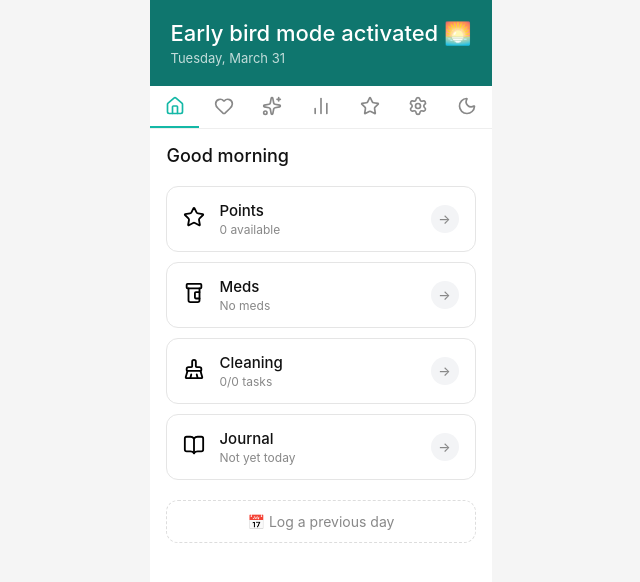
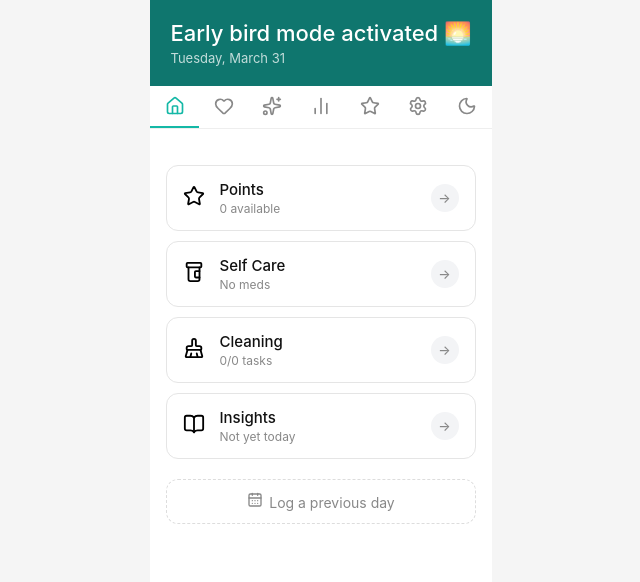
Before and after one commit to Renegade-Sniper/adhd-app, a React (Vite) app: page / in a window 1280 px wide. Shown: the top 582 px of the page, without its empty margins (319-959 px from the left). Built offline with nearby package versions, Linux system fonts and the light colour scheme.

Commit message:
edited Lucide icons

```diff
--- a/src/Home.jsx
+++ b/src/Home.jsx
@@ -1,12 +1,5 @@
 import { useState } from "react"
-import { Flame, PillBottle, BrushCleaning, BookOpen, Star, Check, Clock, Sparkles, Smile, Zap } from "lucide-react"
-
-function getGreeting() {
-  const hour = new Date().getHours()
-  if (hour < 12) return "Good morning"
-  if (hour < 17) return "Good afternoon"
-  return "Good evening"
-}
+import { Flame, PillBottle, BrushCleaning, BookOpen, Star, Check, Clock, Sparkles, Smile, Zap, CalendarDays } from "lucide-react"
 
 function getStreak() {
   const entries = JSON.parse(localStorage.getItem("journalEntries") || "[]")
@@ -16,12 +9,8 @@ function getStreak() {
   for (let i = 0; i < 30; i++) {
     const checkDate = new Date(today)
     checkDate.setDate(today.getDate() - i)
-    const dateStr = checkDate.toDateString()
-    if (entries.find(e => e.date === dateStr)) {
-      streak++
-    } else {
-      break
-    }
+    if (entries.find(e => e.date === checkDate.toDateString())) streak++
+    else break
   }
   return streak
 }
@@ -63,10 +52,10 @@ function getMedsInsights() {
   })
   const allDone = meds.every(m => m.done)
   const noneDone = meds.every(m => !m.done)
-  if (allDone && onTime) insights.push({ icon: "✓", text: "All meds taken on time today", tone: "good" })
-  else if (allDone && !onTime) insights.push({ icon: "⏱", text: "All meds taken, though a bit late today", tone: "neutral" })
-  else if (!noneDone) insights.push({ icon: "💊", text: `${meds.filter(m => m.done).length} of ${meds.length} meds taken today`, tone: "neutral" })
-  else insights.push({ icon: "💊", text: "Don't forget your meds today", tone: "nudge" })
+  if (allDone && onTime) insights.push({ icon: <Check size={16} />, text: "All meds taken on time today", tone: "good" })
+  else if (allDone && !onTime) insights.push({ icon: <Clock size={16} />, text: "All meds taken, though a bit late today", tone: "neutral" })
+  else if (!noneDone) insights.push({ icon: <PillBottle size={16} />, text: `${meds.filter(m => m.done).length} of ${meds.length} meds taken today`, tone: "neutral" })
+  else insights.push({ icon: <PillBottle size={16} />, text: "Don't forget your meds today", tone: "nudge" })
   return insights
 }
 
@@ -83,18 +72,15 @@ function getCleaningInsights() {
     })
   })
 
-  const topTasks = Object.entries(taskCounts)
-    .sort((a, b) => b[1] - a[1])
-    .slice(0, 2)
-
+  const topTasks = Object.entries(taskCounts).sort((a, b) => b[1] - a[1]).slice(0, 2)
   if (topTasks.length > 0) {
-    insights.push({ icon: "🧹", text: `You've been crushing "${topTasks[0][0]}" this week`, tone: "good" })
+    insights.push({ icon: <BrushCleaning size={16} />, text: `You've been crushing "${topTasks[0][0]}" this week`, tone: "good" })
   }
 
   const current = rooms.flatMap(r => r.tasks)
   const doneToday = current.filter(t => t.done).length
   if (doneToday > 0) {
-    insights.push({ icon: "⚡", text: `${doneToday} cleaning task${doneToday > 1 ? "s" : ""} done today`, tone: "good" })
+    insights.push({ icon: <Sparkles size={16} />, text: `${doneToday} cleaning task${doneToday > 1 ? "s" : ""} done today`, tone: "good" })
   }
 
   return insights
@@ -117,15 +103,15 @@ function getJournalInsights() {
 
   if (mood !== null) {
     const tone = mood >= 7 ? "good" : mood >= 5 ? "neutral" : "nudge"
-    insights.push({ icon: "🙂", text: `Average mood this week: ${mood}/10`, tone })
+    insights.push({ icon: <Smile size={16} />, text: `Average mood this week: ${mood}/10`, tone })
   }
   if (energy !== null) {
     const tone = energy >= 7 ? "good" : energy >= 5 ? "neutral" : "nudge"
-    insights.push({ icon: "⚡", text: `Average energy this week: ${energy}/10`, tone })
+    insights.push({ icon: <Zap size={16} />, text: `Average energy this week: ${energy}/10`, tone })
   }
   if (focus !== null) {
     const tone = focus >= 7 ? "good" : focus >= 5 ? "neutral" : "nudge"
-    insights.push({ icon: "🎯", text: `Average focus this week: ${focus}/10`, tone })
+    insights.push({ icon: <Sparkles size={16} />, text: `Average focus this week: ${focus}/10`, tone })
   }
 
   return insights
@@ -170,8 +156,11 @@ function Home({ setActiveTab }) {
   return (
     <div>
       <div className="home-greeting">
-        <span>{getGreeting()}</span>
-        {streak > 0 && <span className="streak-pill"><Flame size={14} /> {streak} day streak</span>}
+        {streak > 0 && (
+          <span className="streak-pill">
+            <Flame size={14} /> {streak} day streak
+          </span>
+        )}
       </div>
 
       <div className="summary-grid">
@@ -183,11 +172,12 @@ function Home({ setActiveTab }) {
           </div>
           <div className="summary-status pending">→</div>
         </div>
+
         <div className="summary-card" onClick={() => setActiveTab("meds")}>
           <div className="summary-icon"><PillBottle size={22} /></div>
           <div className="summary-info">
-      <div className="summary-title">Meds</div>
-      <div className="summary-stat">{meds.total === 0 ? "No meds" : `${meds.done}/${meds.total} taken`}</div>
+            <div className="summary-title">Self Care</div>
+            <div className="summary-stat">{meds.total === 0 ? "No meds" : `${meds.done}/${meds.total} meds taken`}</div>
           </div>
           <div className={`summary-status ${meds.done === meds.total && meds.total > 0 ? "done" : "pending"}`}>
             {meds.done === meds.total && meds.total > 0 ? "✓" : "→"}
@@ -208,7 +198,7 @@ function Home({ setActiveTab }) {
         <div className="summary-card" onClick={() => setActiveTab("journal")}>
           <div className="summary-icon"><BookOpen size={22} /></div>
           <div className="summary-info">
-            <div className="summary-title">Journal</div>
+            <div className="summary-title">Insights</div>
             <div className="summary-stat">{journaled ? "Entry saved" : "Not yet today"}</div>
           </div>
           <div className={`summary-status ${journaled ? "done" : "pending"}`}>
@@ -230,7 +220,8 @@ function Home({ setActiveTab }) {
       )}
 
       <button className="catchup-btn" onClick={() => setShowCatchUp(!showCatchUp)}>
-        📅 Log a previous day
+        <CalendarDays size={16} style={{ display: "inline", marginRight: "6px" }} />
+        Log a previous day
       </button>
 
       {showCatchUp && (
```
Lines whose indentation alone changed are shown as unchanged.
